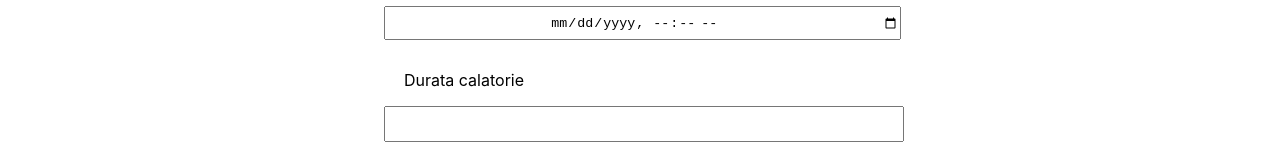
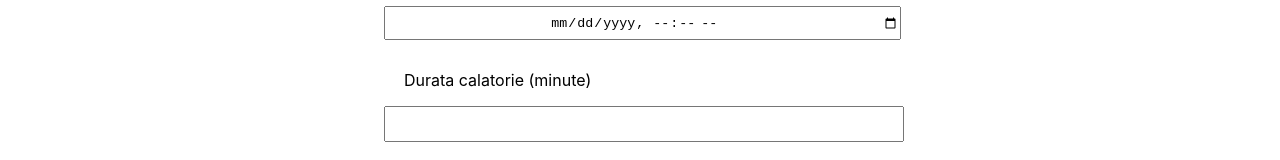
Before and after one commit to AndreeaDeenisa/Reactive-frontend, a React (Create React App) app: page /adaugaExperiente in a window 1280 px wide. Shown: the part 520-680 px from the top of the page. Built offline with nearby package versions, Linux system fonts and the light colour scheme.

Commit message:
small change on JSX

```diff
--- a/src/Components/ExperientaNoua.js
+++ b/src/Components/ExperientaNoua.js
@@ -163,7 +163,7 @@ function ExperientaNoua() {
           />
         </label>
         <label>
-          <p>Durata calatorie</p>
+          <p>Durata calatorie (minute)</p>
           <input
             className="input"
             required
```
